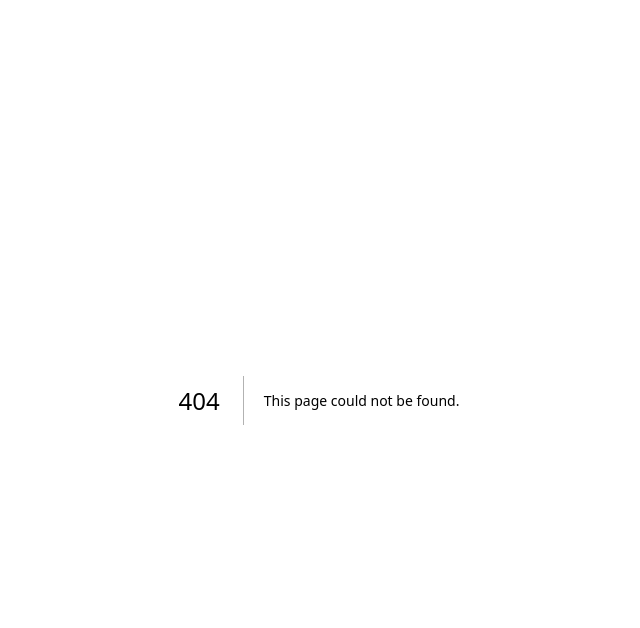
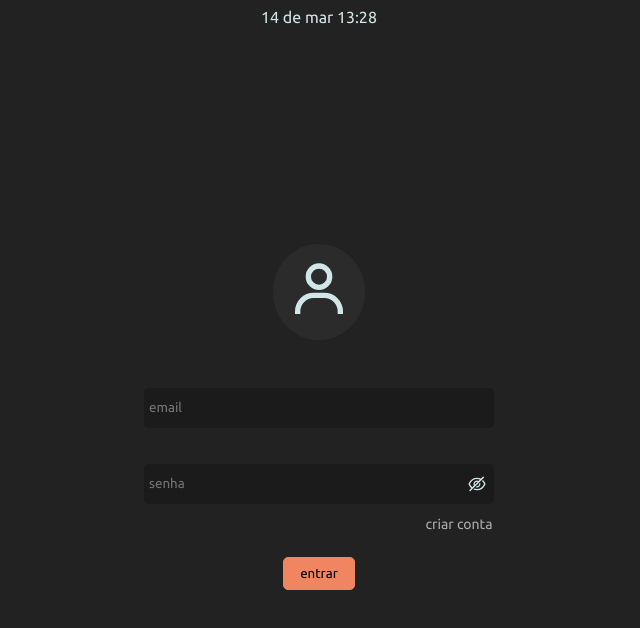
Before and after one commit to Jefferson-Guirra/Vscode-Portfolio, a Next.js app: page /user/login in a window 1280 px wide. Before the commit this address had no page. Shown: the top 628 px of the page, without its empty margins (321-961 px from the left). Built offline with nearby package versions, Linux system fonts and the light colour scheme.

Commit message:
feat: create loginPage

```diff
--- /dev/null
+++ b/src/pages/user/login/index.tsx
@@ -0,0 +1,53 @@
+import Head from 'next/head'
+import React from 'react'
+import useForm from '../../../hooks/useForm'
+import UserPage from '@/components/forms/form/userPageForm'
+
+interface FieldType {
+  type: string
+  inputProps: {
+    name: string
+    placeholder: string
+    type: string
+  }
+}
+const createField = (type: string, placeholder: string): FieldType => {
+  return {
+    type,
+    inputProps: {
+      name: type,
+      placeholder: placeholder,
+      type: type,
+    },
+  }
+}
+
+export default function Home() {
+  const password = useForm(createField('password', 'senha'))
+  const email = useForm(createField('email', 'email'))
+  const inputs = [email, password]
+
+  const handleSubmit = (event: React.FormEvent<HTMLFormElement>) => {
+    event.preventDefault()
+    if (password.validate() && email.validate()) {
+      console.log('campos corretos')
+    }
+  }
+
+  return (
+    <>
+      <Head>
+        <title>login</title>
+        <meta name="description" content="Generated by create next app" />
+        <meta name="viewport" content="width=device-width, initial-scale=1" />
+        <link rel="icon" href="/favicon.ico" />
+      </Head>
+      <UserPage
+        button="entrar"
+        handleSubmit={handleSubmit}
+        inputs={inputs}
+        linkProps={{ text: 'criar conta', router: '/user/create' }}
+      />
+    </>
+  )
+}
```
